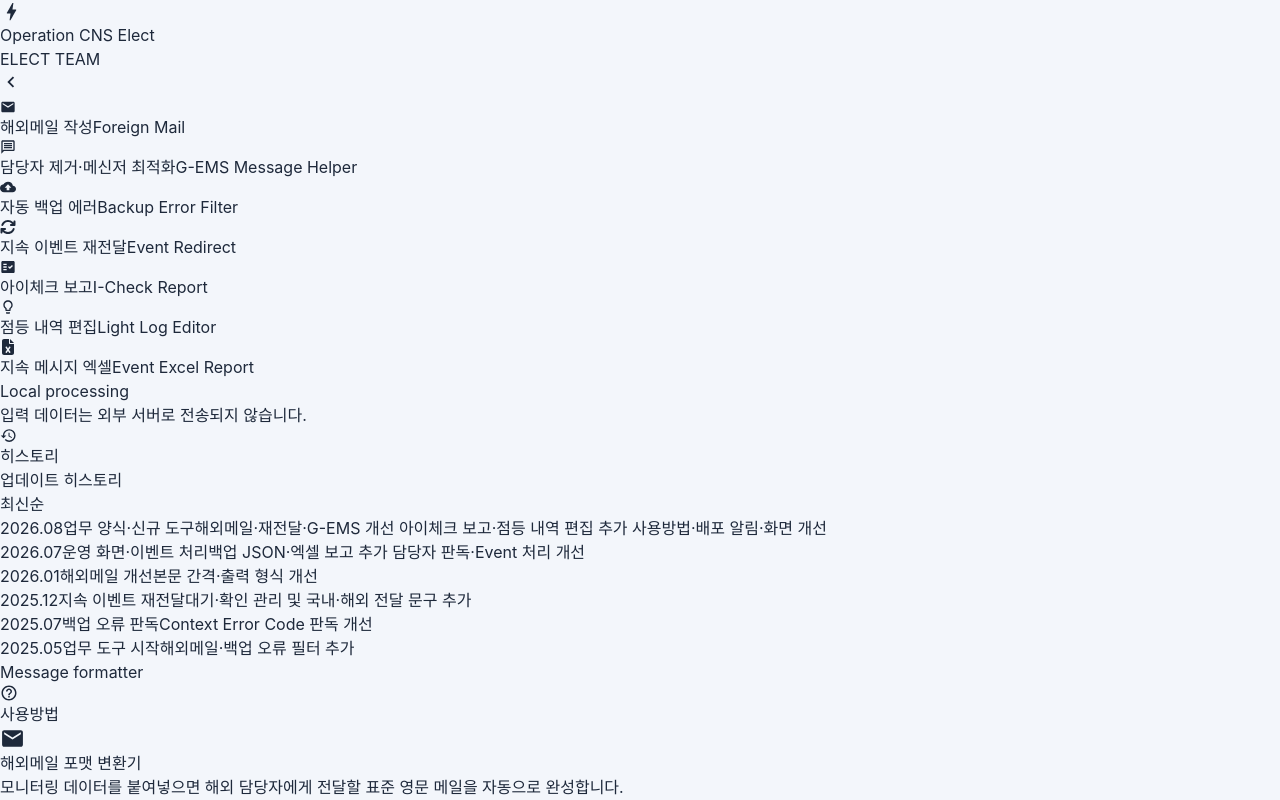
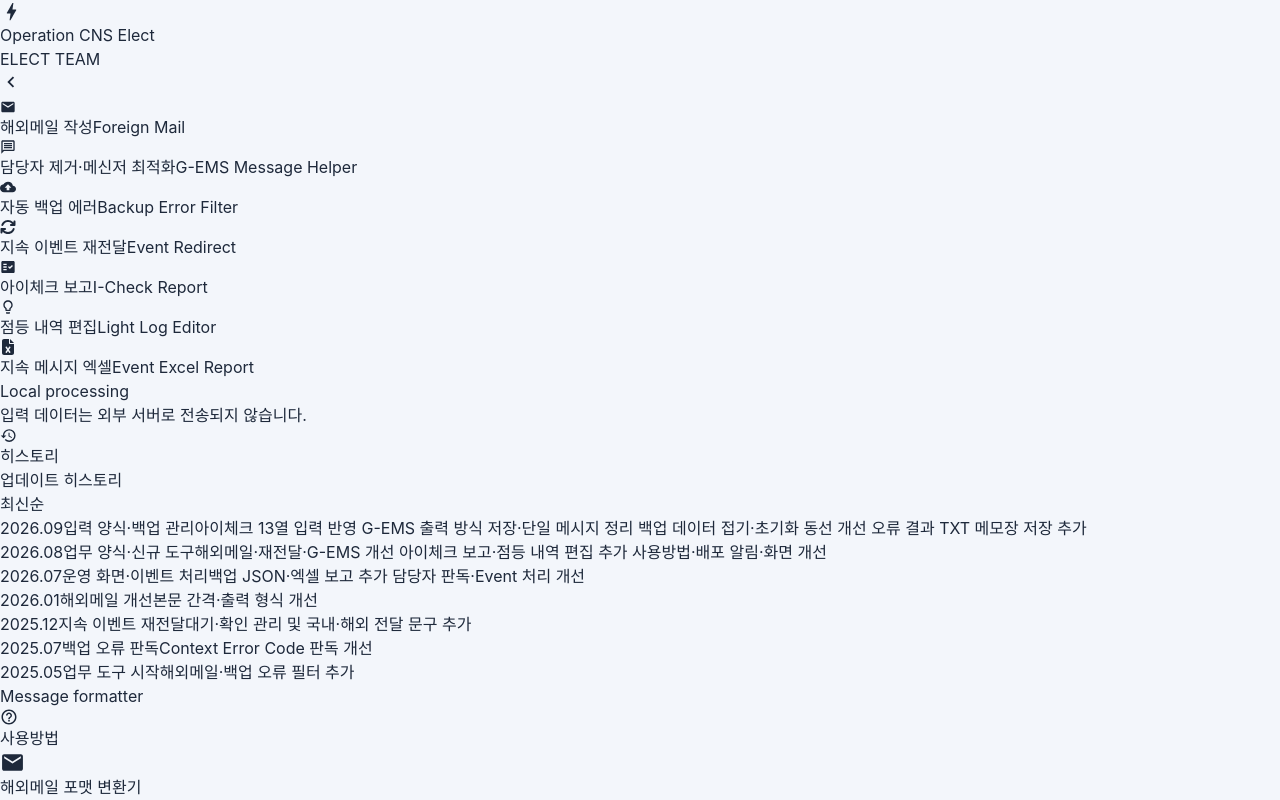
Before and after one commit to chipmunk-dev/Operation-entec, a React (Vite) app: page /foreign-mail in a window 1280 px wide. Shown: the top 800 px of the page. Built offline with nearby package versions, Linux system fonts and the light colour scheme.

Commit message:
docs: update September change history

```diff
--- a/src/components/Navbar.jsx
+++ b/src/components/Navbar.jsx
@@ -59,6 +59,14 @@ const menuItems = [
 ];
 
 const changeLogItems = [
+  {
+    date: '2026.09',
+    title: '입력 양식·백업 관리',
+    detail: `아이체크 13열 입력 반영
+G-EMS 출력 방식 저장·단일 메시지 정리
+백업 데이터 접기·초기화 동선 개선
+오류 결과 TXT 메모장 저장 추가`,
+  },
   {
     date: '2026.08',
     title: '업무 양식·신규 도구',
```
